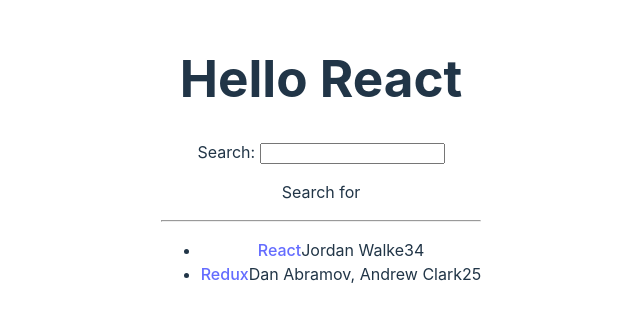
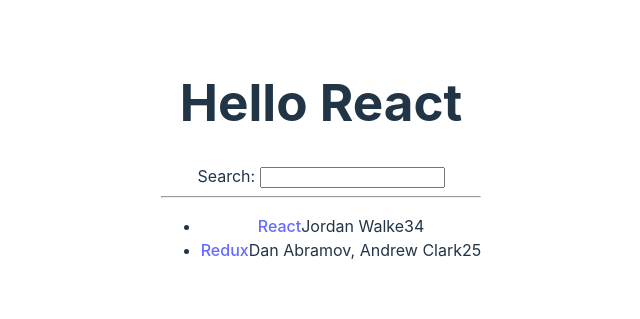
Before and after one commit to code-citrus/road2react, a React (Vite) app: page / in a window 1280 px wide. Shown: the part 241-560 px from the top of the page, without its empty margins (319-959 px from the left). Built offline with nearby package versions, Linux system fonts and the light colour scheme.

Commit message:
lifting state

```diff
--- a/src/App.jsx
+++ b/src/App.jsx
@@ -46,34 +46,32 @@
 );
 
 const Search = ({ onSearch }) => {
-  const [searchTerm, setSearchTerm] = React.useState('');
-
-  const handleChange = (event) => {
-    setSearchTerm(event.target.value);
-    onSearch(event);
-  }
-
   return (
     <div>
       <label htmlFor="search">Search: </label>
-      <input id="search" type="text" onChange={handleChange} />
-      <p>Search for <strong>{searchTerm}</strong></p>
+      <input id="search" type="text" onChange={onSearch} />
     </div>
   );
 }
 
 const App = () => {
 
+  const [searchTerm, setSearchTerm] = React.useState('');
+
   const handleSearch = (event) => {
-    console.log(event.target.value);
+    setSearchTerm(event.target.value);
   }
+
+  // Note: No need to create another state, as the value is purely
+  // based on the searchTerm value.
+  const searchedStories = stories.filter(s => s.title.includes(searchTerm));
 
   return (
     <div>
       <h1>Hello {title}</h1>
       <Search onSearch={handleSearch} />
       <hr />
-      <List list={stories} />
+      <List list={searchedStories} />
     </div>
   );
 }
```
